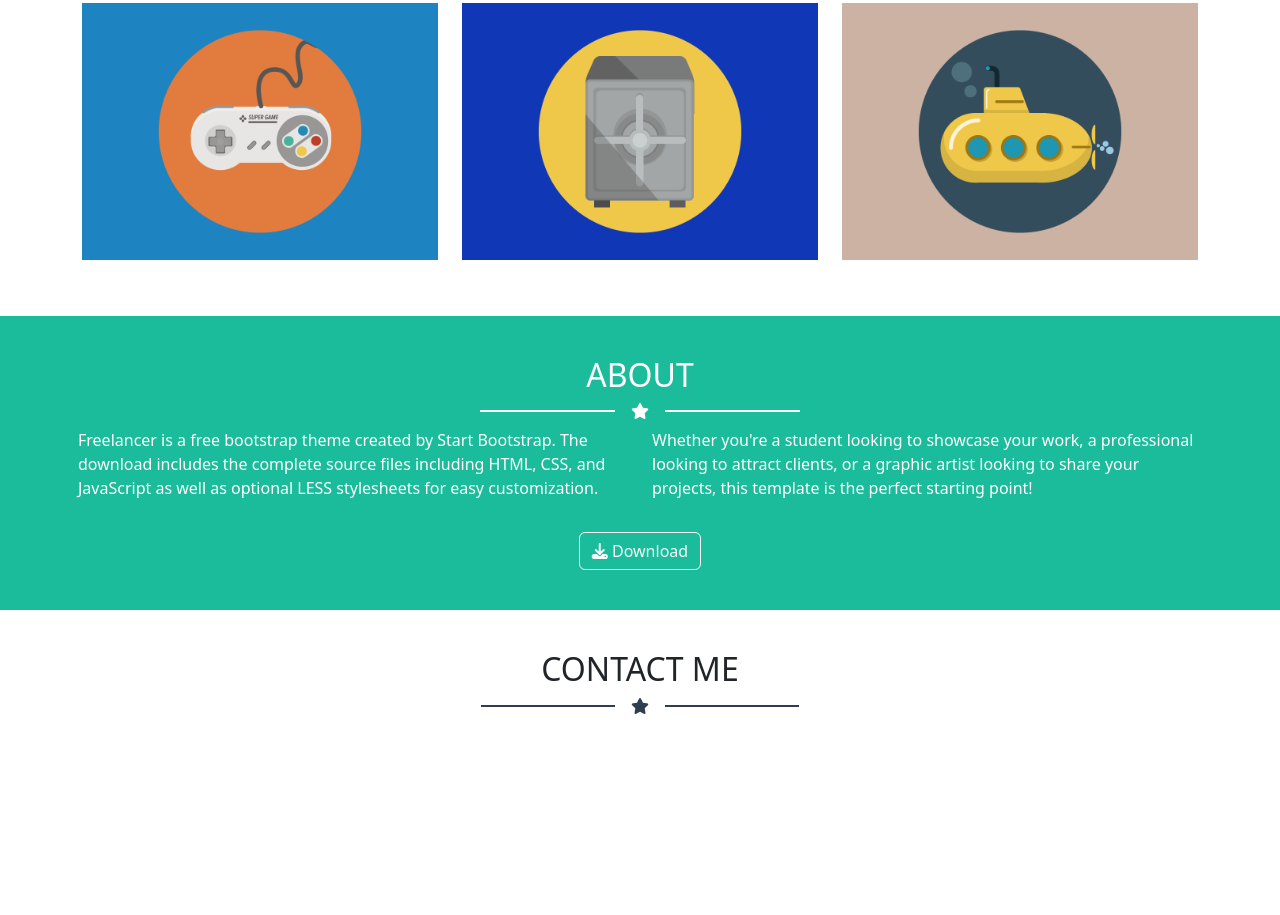
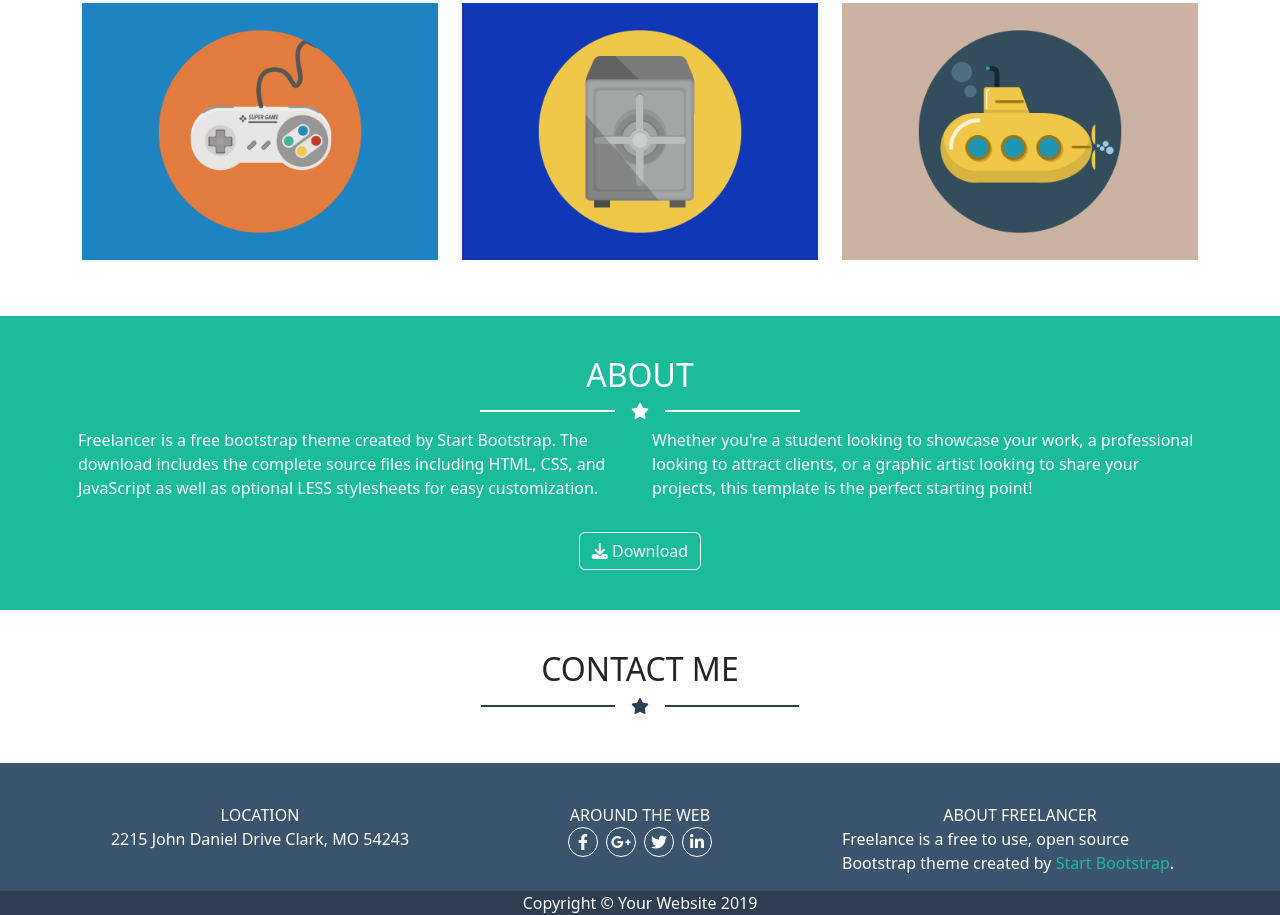
Before and after one commit to davide-rullo/html-css-bootstrap-freelancer, a plain HTML site: page index.html in a window 1280 px wide. Shown: the part 724-1639 px from the top of the page. Before the commit the page ends 1487 px from the top, so only its background shows below. Drawn offline with nearby package versions, Linux system fonts and the light colour scheme.

Commit message:
Add footer

```diff
--- a/css/style.css
+++ b/css/style.css
@@ -3,6 +3,7 @@
     --frl-secondary: #2c3e50;
     --frl-accent: #333333;
     --frl-white: white;
+    --frl-footer: #3a546d;
 }
 
 img {
@@ -44,6 +45,9 @@ h1, h2, h3, h4, h5{
     padding: 2.5rem 0;
 }
 
+footer .container{
+    padding-top: 2.5rem;
+}
 
 .blue-decor{
     color: var(--frl-secondary);
@@ -89,3 +93,37 @@ h1, h2, h3, h4, h5{
 }
 
 /* Footer */
+
+footer{
+    color: var(--frl-white);
+}
+
+footer p{
+    margin: 0;
+}
+
+.info{
+    background-color: var(--frl-footer);
+
+}
+
+.copy{
+    background-color: var(--frl-secondary);
+}
+
+.copy p{
+    margin: 0;
+    text-align: center;
+
+}
+
+.circle{
+    width: 30px;
+    aspect-ratio: 1/1;
+    border-radius: 50%;
+    border: 1px solid white;
+}
+
+.marked{
+    color: var(--frl-prymary);
+}
--- a/index.html
+++ b/index.html
@@ -108,10 +108,45 @@
         </section>
         <footer>
             <div class="info">
+                <div class="container">
+                    <div class="row">
+                        <div class="col-12 col-sm-4 d-flex flex-column align-items-center">
+                            <p>LOCATION</p>
+                            <p>2215 John Daniel Drive Clark, MO 54243</p>
 
+                        </div>
+                        <div class="col-12 col-sm-4 d-flex flex-column align-items-center">
+                            <p>AROUND THE WEB</p>
+                            <div class="social d-flex gap-2">
+                                <div
+                                    class="circle d-flex justify-content-center align-items-center">
+                                    <i class="fa-brands fa-facebook-f"></i>
+                                </div>
+                                <div
+                                    class="circle d-flex justify-content-center align-items-center">
+                                    <i class="fa-brands fa-google-plus-g"></i>
+                                </div>
+                                <div
+                                    class="circle d-flex justify-content-center align-items-center">
+                                    <i class="fa-brands fa-twitter"></i>
+                                </div>
+                                <div
+                                    class="circle d-flex justify-content-center align-items-center">
+                                    <i class="fa-brands fa-linkedin-in"></i>
+                                </div>
+                            </div>
+                        </div>
+                        <div class="col-12 col-sm-4 d-flex flex-column align-items-center">
+                            <p>ABOUT FREELANCER</p>
+                            <p>Freelance is a free to use, open source Bootstrap
+                                theme created by <span class="marked">Start
+                                    Bootstrap</span>.</p>
+                        </div>
+                    </div>
+                </div>
             </div>
             <div class="copy">
-
+                <p>Copyright &copy; Your Website 2019</p>
             </div>
         </footer>
     </body>
```
